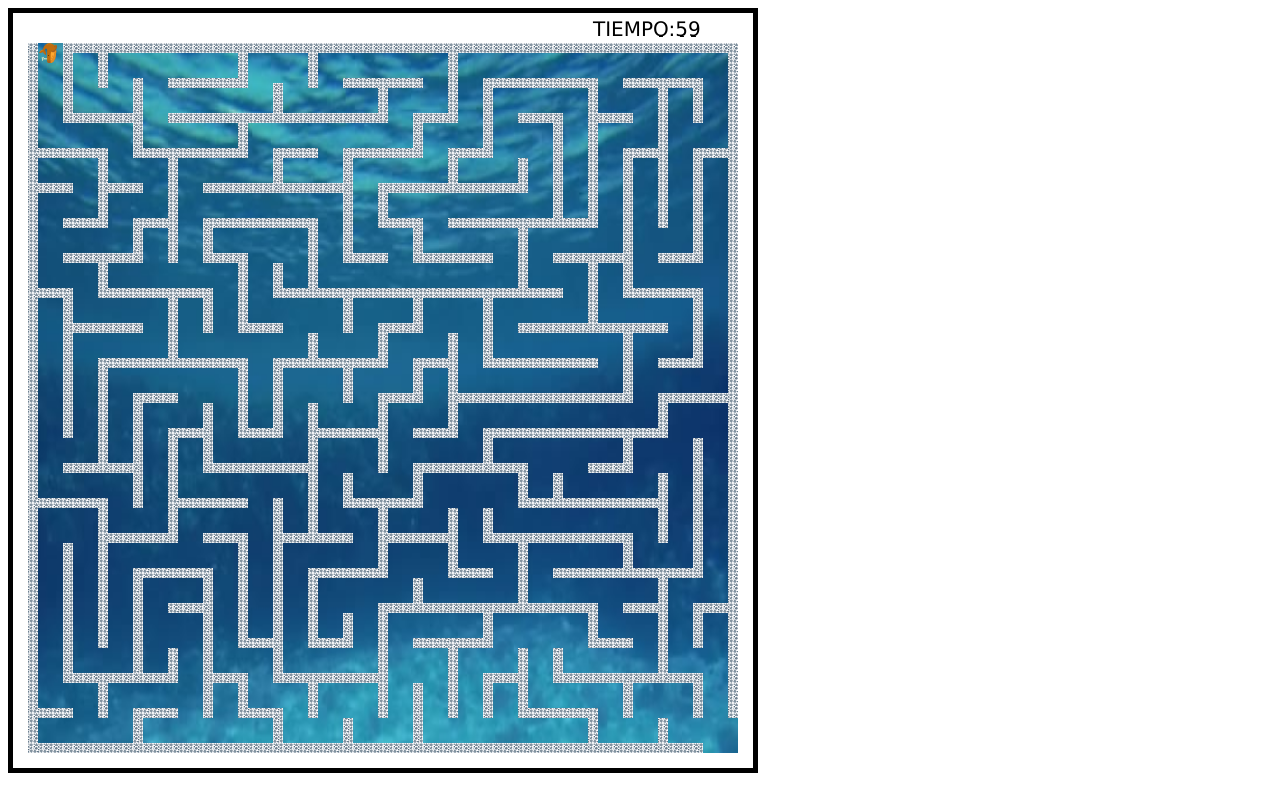
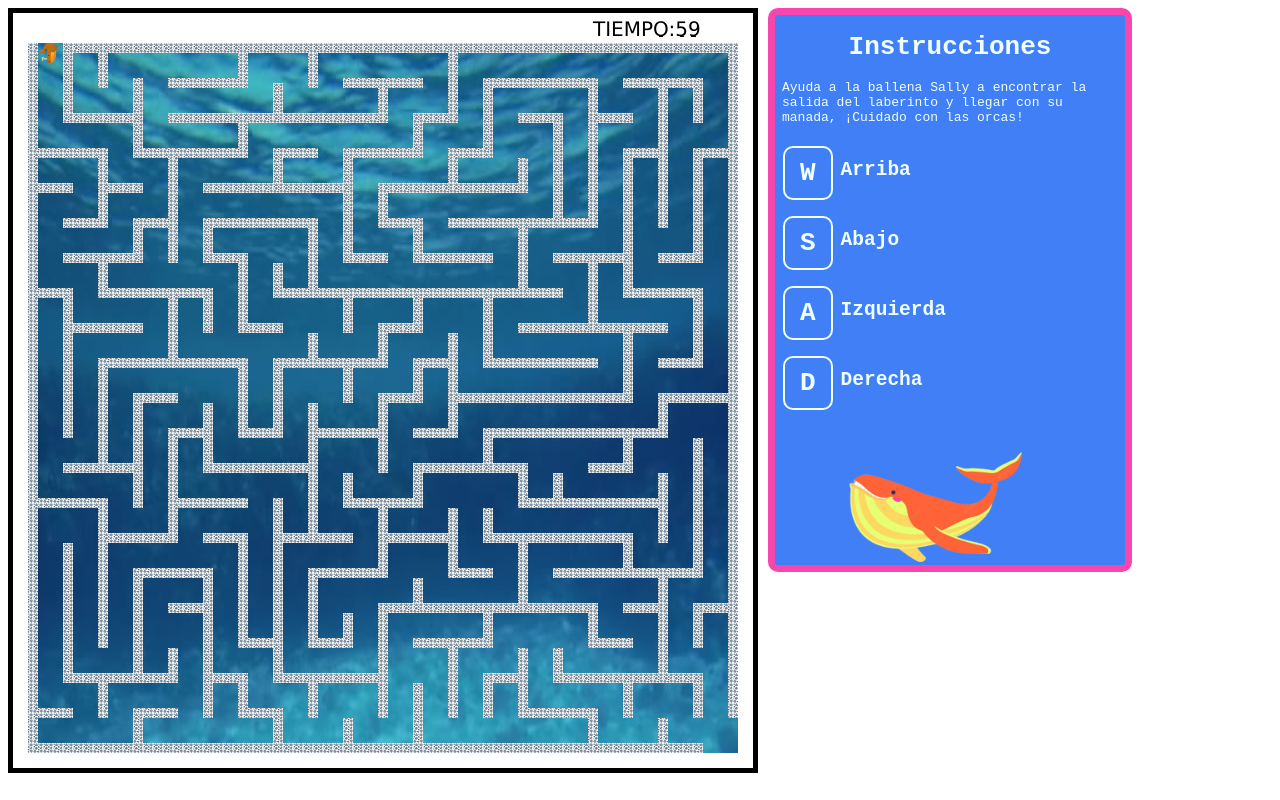
Before and after one commit to carlosmabraham/examen-unidad2-carlos-meza, a plain HTML site: page index.html in a window 1280 px wide. Drawn offline with Linux system fonts and the light colour scheme.

Commit message:
instrucciones

```diff
--- /dev/null
+++ b/css/style.css
@@ -0,0 +1,48 @@
+.content {
+    display: flex;
+}
+
+canvas {
+    border: 5px solid #000;
+}
+
+.instrucciones {
+    background-color: #407FF6;
+    color: azure;
+    border: 7px solid #F747AF;
+    border-radius: 10px;
+    width: 350px;
+    height: 550px;
+    margin-left: 10px;
+    font-family: monospace;
+}
+
+.instrucciones h1 {
+    text-align: center;
+}
+
+.instrucciones p {
+    padding-left: 7px;
+}
+
+.instrucciones img {
+    width: 200px;
+    height: 200px;
+    padding-left: 50px;
+}
+
+
+.direccion {
+    display: flex;
+}
+.direccion h1 {
+    padding: 10px 15px;
+    margin: 8px 8px;
+    text-align: left;
+    border: 2px solid #F0FFFF;
+    border-radius: 10px;
+}
+
+.direccion h2 {
+    padding-top: 5px;
+}
--- a/index.html
+++ b/index.html
@@ -4,14 +4,35 @@
     <meta charset="UTF-8">
     <meta name="viewport" content="width=device-width, initial-scale=1.0">
     <title>Examen Unidad 2</title>
-    <style>
-        canvas {
-            border: 5px solid #000;
-        }
-    </style>
+    <link rel="stylesheet" href="css/style.css">
 </head>
 <body>
-    <canvas id="myCanvas" width="740px" height="755px"></canvas>
+    <div class="content">
+        <canvas id="myCanvas" width="740px" height="755px"></canvas>
+        <div class="instrucciones">
+            <h1>Instrucciones</h1>
+            <p>
+                Ayuda a la ballena Sally a encontrar la salida del laberinto y llegar con su manada, ¡Cuidado con las orcas!
+            </p>
+            <div class="direccion">
+                <h1>W</h1>
+                <h2>Arriba</h2>
+            </div>
+            <div class="direccion">
+                <h1>S</h1>
+                <h2>Abajo</h2>
+            </div>
+            <div class="direccion">
+                <h1>A</h1>
+                <h2>Izquierda</h2>
+            </div>
+            <div class="direccion">
+                <h1>D</h1>
+                <h2>Derecha</h2>
+            </div>
+            <img src="/img/ballena_dibujo.png" alt="ballena_dibujo">
+        </div>
+    </div>
     <script type="module" src="js/app.js"></script>
 </body>
 </html>
--- a/js/app.js
+++ b/js/app.js
@@ -482,7 +482,6 @@ const update = () => {
     }
 
     paint();
-    replay();
     window.requestAnimationFrame(update);
 }
 
@@ -527,14 +526,14 @@ const paint = () => {
     }
 }
 
-const replay = () => {
-    if(whale.x === 705 || whale.y === 718) {
-        audioWin.play()
-        audioLevel.pause();
-    }else {
-        audioLevel.play();
-    }
-}
+// const replay = () => {
+//     if(whale.x === 705 || whale.y === 718) {
+//         audioWin.play()
+//         audioLevel.pause();
+//     }else {
+//         audioLevel.play();
+//     }
+// }
 
 
 window.requestAnimationFrame = (function () {
```
Also changed, not shown: img/ballena_dibujo.png (added).
